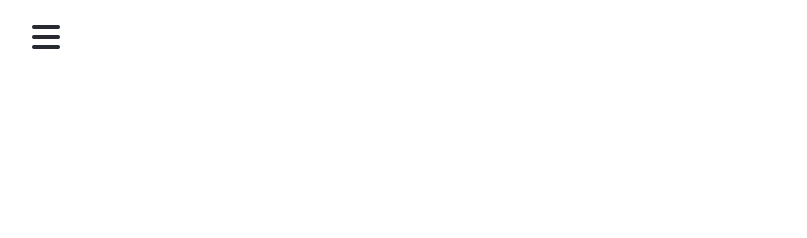
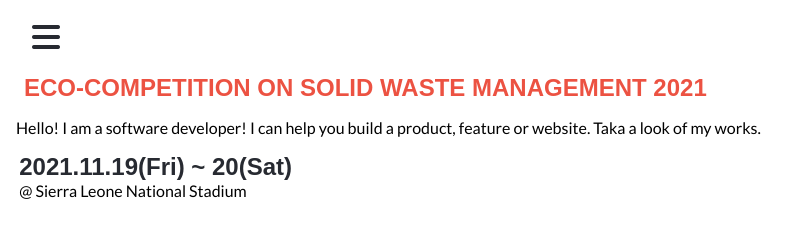
Before and after one commit to afizsavage/eco-competition, a website: page index.html in a window 1280 px wide. Shown: the whole page, without its empty margins (0-807 px from the left). Drawn offline with Linux system fonts and the light colour scheme; a web font is replaced by a local one.

Commit message:
Add content to timeline section

```diff
--- a/index.html
+++ b/index.html
@@ -34,5 +34,18 @@
         </div>
       </nav>
     </header>
+    <main>
+      <section id="timeline">
+        <h1 class="headings">Eco-competition on solid waste management 2021</h1>
+        <p>
+          Hello! I am a software developer! I can help you build a product,
+          feature or website. Taka a look of my works.
+        </p>
+        <div>
+          <h2>2021.11.19(Fri) ~ 20(Sat)</h2>
+          <span>@ Sierra Leone National Stadium</span>
+        </div>
+      </section>
+    </main>
   </body>
 </html>
--- a/styles/scss/index.scss
+++ b/styles/scss/index.scss
@@ -37,3 +37,26 @@
     list-style: none;
   }
 }
+
+#timeline {
+  h1 {
+    font-family: $secondary-font;
+    color: $secondary-color;
+    text-transform: uppercase;
+    margin: 0 1.5rem;
+    line-height: 1.8rem;
+  }
+
+  p {
+    margin: 1rem 1rem;
+  }
+
+  div {
+    padding: 0 1.2rem;
+  }
+
+  h2 {
+    font-family: $secondary-font;
+    color: $primary-color;
+  }
+}
```
Also changed, not shown: styles/index.css, 1 other file.
